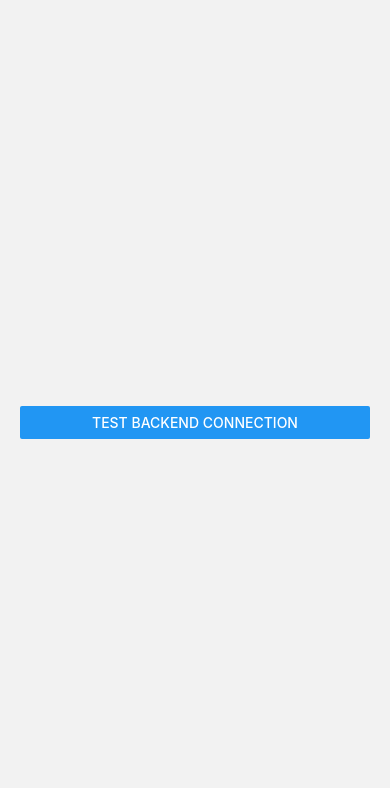
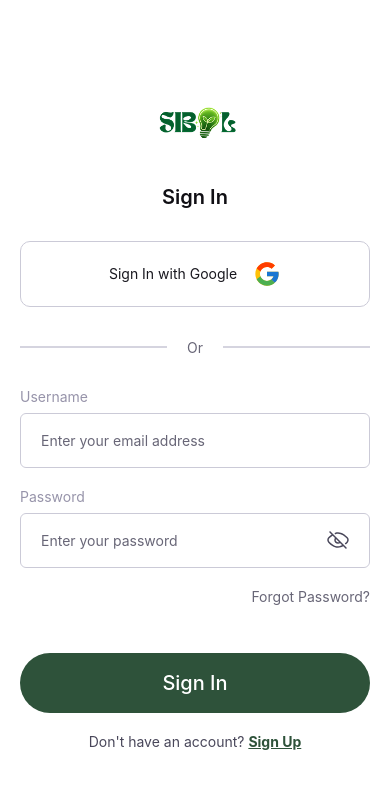
Before and after one commit to SKYRENZ/SIBOL-Mobile, a React Native app: screen / in a window 390 px wide. Shown: the top 788 px of the page. Built offline with nearby package versions, Linux system fonts and the light colour scheme.

Commit message:
Updated Lines
Updated File name
Updated Line in Main

```diff
--- a/App.tsx
+++ b/App.tsx
@@ -18,7 +18,7 @@ export default function App() {
     <ResponsiveProvider>
       <NavigationContainer>
         <Stack.Navigator
-          initialRouteName="ApiConnectiontester"
+          initialRouteName="SignIn"
           screenOptions={{
             headerShown: false,
           }}
--- a/lib/Pages/TestApiConnection.tsx
+++ b/lib/Pages/TestApiConnection.tsx
@@ -1,6 +1,6 @@
 import React, { useState } from 'react';
 import { View, Text, Button, ActivityIndicator, Alert } from 'react-native';
-import * as api from '../utils/api';
+import * as api from '../services/apiClient';
 
 export default function TestApiConnection() {
   const [loading, setLoading] = useState(false);
```
Also changed, not shown: lib/services/apiClient.ts (renamed from lib/utils/api.ts).
